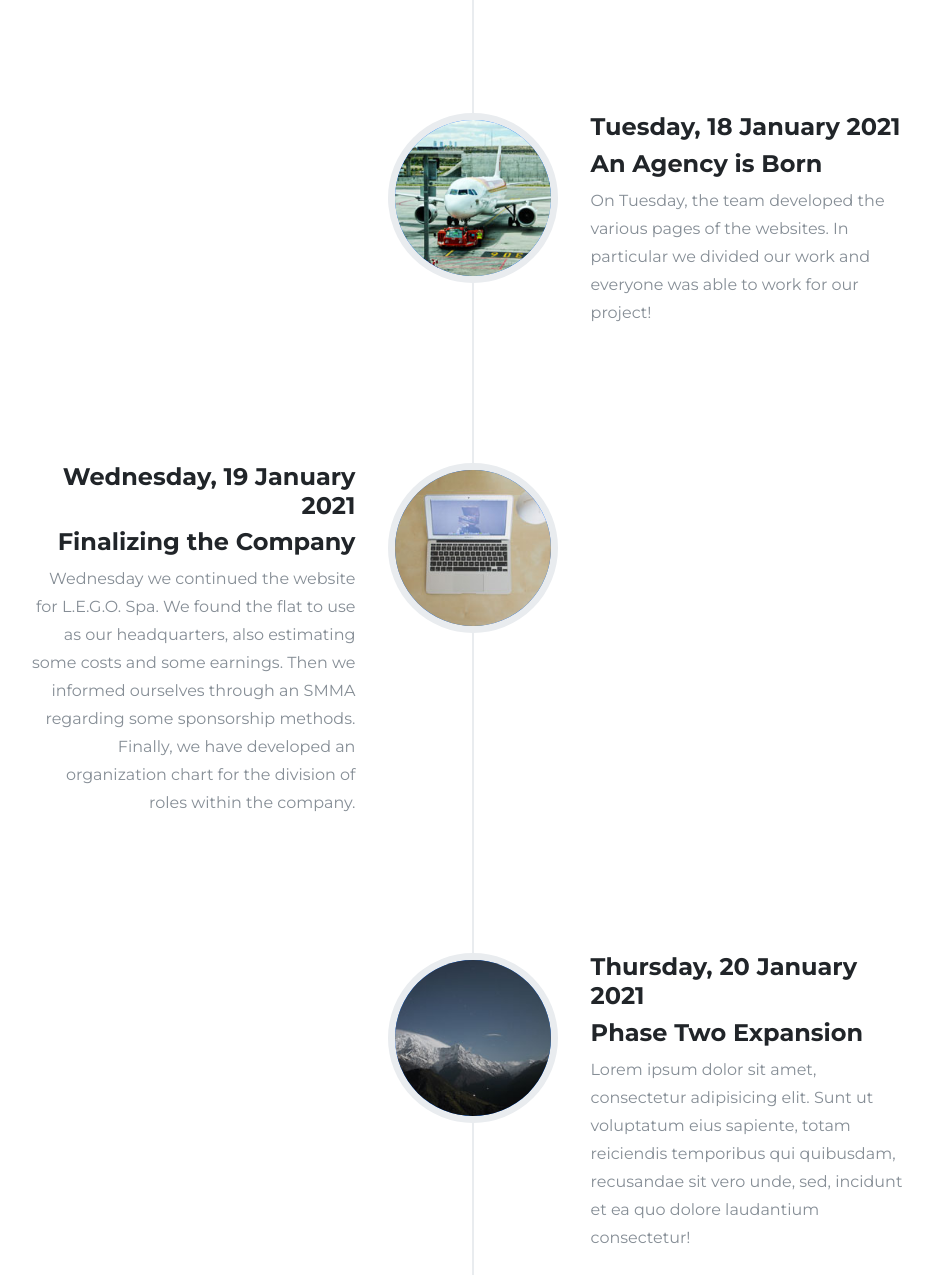
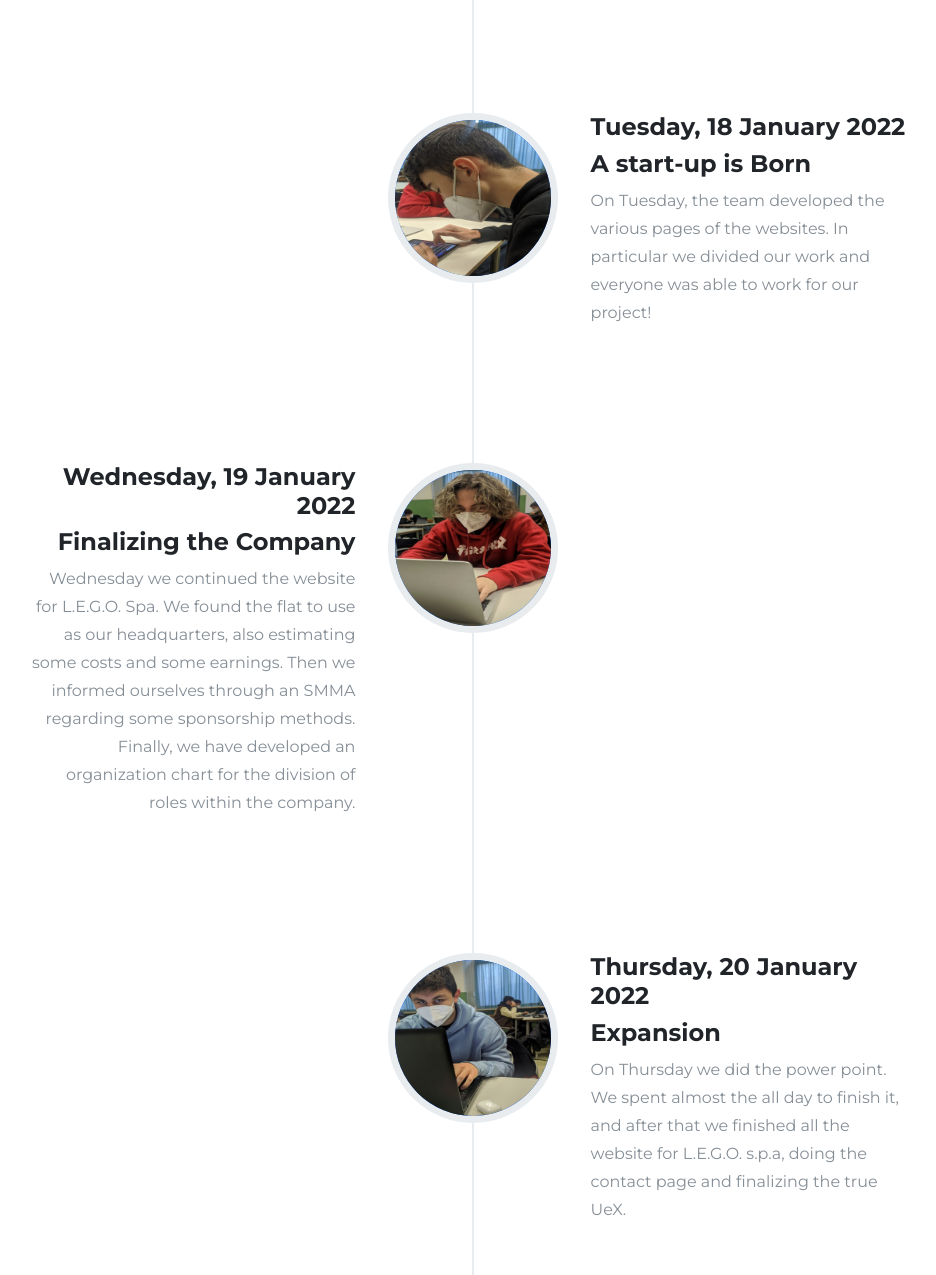
Before and after one commit to Yssupon/Yssupon.github.io, a plain HTML site: page index.html in a window 1280 px wide. Shown: the part 1826-3101 px from the top of the page, without its empty margins (167-1103 px from the left). Drawn offline with nearby package versions, Linux system fonts and the light colour scheme.

Commit message:
Add files via upload

```diff
--- a/index.html
+++ b/index.html
@@ -79,8 +79,8 @@
         <div class="container">
             <div class="row">
                 <div class="col-lg-12 text-center">
-                    <h2 class="text-uppercase">About</h2>
-                    <h3 class="text-muted section-subheading">Lorem ipsum dolor sit amet consectetur.</h3>
+                    <h2 class="text-uppercase">About Us</h2>
+                    <h3 class="text-muted section-subheading">Let's talk about YSSUPON (Youth software Super Uper Production On Net) story...</h3>
                 </div>
             </div>
             <div class="row">
@@ -91,7 +91,7 @@
                                     src="assets/img/about/1.jpeg"></div>
                             <div class="timeline-panel">
                                 <div class="timeline-heading">
-                                    <h4>Monday, 17 January 2021</h4>
+                                    <h4>Monday, 17 January 2022</h4>
                                     <h4 class="subheading">Our Humble Beginnings</h4>
                                 </div>
                                 <div class="timeline-body">
@@ -101,11 +101,11 @@
                         </li>
                         <li class="list-group-item timeline-inverted">
                             <div class="timeline-image"><img class="rounded-circle img-fluid"
-                                    src="assets/img/about/2.jpg"></div>
+                                    src="assets/img/about/2.jpeg"></div>
                             <div class="timeline-panel">
                                 <div class="timeline-heading">
-                                    <h4>Tuesday, 18 January 2021</h4>
-                                    <h4 class="subheading">An Agency is Born</h4>
+                                    <h4>Tuesday, 18 January 2022</h4>
+                                    <h4 class="subheading">A start-up is Born</h4>
                                 </div>
                                 <div class="timeline-body">
                                     <p class="text-muted">On Tuesday, the team developed the various pages of the websites. In particular we divided our work and everyone was able to work for our project!
@@ -115,10 +115,10 @@
                         </li>
                         <li class="list-group-item">
                             <div class="timeline-image"><img class="rounded-circle img-fluid"
-                                    src="assets/img/about/3.jpg"></div>
+                                    src="assets/img/about/3.jpeg"></div>
                             <div class="timeline-panel">
                                 <div class="timeline-heading">
-                                    <h4>Wednesday, 19 January 2021</h4>
+                                    <h4>Wednesday, 19 January 2022</h4>
                                     <h4 class="subheading">Finalizing the Company</h4>
                                 </div>
                                 <div class="timeline-body">
@@ -133,16 +133,15 @@
                         </li>
                         <li class="list-group-item timeline-inverted">
                             <div class="timeline-image"><img class="rounded-circle img-fluid"
-                                    src="assets/img/about/4.jpg"></div>
+                                    src="assets/img/about/4.jpeg"></div>
                             <div class="timeline-panel">
                                 <div class="timeline-heading">
-                                    <h4>Thursday, 20 January 2021</h4>
-                                    <h4 class="subheading">Phase Two Expansion</h4>
+                                    <h4>Thursday, 20 January 2022</h4>
+                                    <h4 class="subheading">Expansion</h4>
                                 </div>
                                 <div class="timeline-body">
-                                    <p class="text-muted">Lorem ipsum dolor sit amet, consectetur adipisicing elit. Sunt
-                                        ut voluptatum eius sapiente, totam reiciendis temporibus qui quibusdam,
-                                        recusandae sit vero unde, sed, incidunt et ea quo dolore laudantium consectetur!
+                                    <p class="text-muted">On Thursday we did the power point. We spent almost the all day to finish it, and after that we
+                                        finished all the website for L.E.G.O. s.p.a, doing the contact page and finalizing the true UeX.
                                     </p>
                                 </div>
                             </div>
```
Also changed, not shown: assets/img/about/2.jpeg (added), assets/img/about/3.jpeg (added), assets/img/about/4.jpeg (added), assets/img/team/anon.png (added), assets/img/team/biasi.jpeg.
